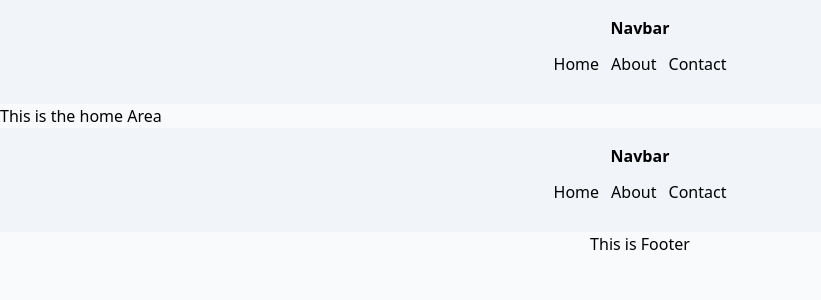
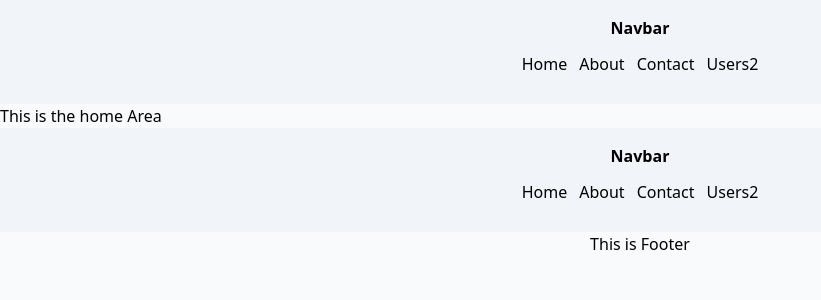
Before and after one commit to moudud-hoq/react-router, a React (Vite) app: page /header in a window 1280 px wide. Shown: the top 300 px of the page, without its empty margins (0-821 px from the left). Built offline with nearby package versions, Linux system fonts and the light colour scheme.

Commit message:
Users Data Displaying

```diff
--- a/src/Components/Header/Header.jsx
+++ b/src/Components/Header/Header.jsx
@@ -1,4 +1,5 @@
 import { Link } from "react-router-dom";
+import Users2 from "./../Users2/Users2";
 
 const Header = () => {
   return (
@@ -8,6 +9,7 @@ const Header = () => {
         <Link to="/">Home</Link>
         <Link to="/about">About</Link>
         <Link to="/contact">Contact</Link>
+        <Link to="/users2">Users2</Link>
       </nav>
     </div>
   );
--- a/src/Components/Home/Home.jsx
+++ b/src/Components/Home/Home.jsx
@@ -8,9 +8,7 @@ const Home = () => {
       <Header></Header>
       <h2>This is the home Area</h2>
 
-      <div className="">
         <Outlet></Outlet>
-      </div>
 
       <Footer className="mt-16"/>
     </div>
--- a/src/Components/NavBar/NavBar.jsx
+++ b/src/Components/NavBar/NavBar.jsx
@@ -9,6 +9,7 @@ const NavBar = () => {
     { id: 2, path: "/about", name: "About" },
     { id: 3, path: "/services", name: "Services" },
     { id: 4, path: "/contact", name: "Contact" },
+    { id: 4, path: "/users", name: "Users" },
     { id: 5, path: "*", name: "NotFound" },
   ];
 
--- a/src/Components/PriceOptions/PriceOptions.jsx
+++ b/src/Components/PriceOptions/PriceOptions.jsx
@@ -1,4 +1,3 @@
-import Feature from "../Feature/Feature";
 import PriceOption from "../PriceOption/PriceOption";
 
 const PriceOptions = () => {
--- a/src/Components/Users/Users.jsx
+++ b/src/Components/Users/Users.jsx
@@ -1,7 +1,12 @@
+import { useLoaderData } from "react-router-dom";
+
 const Users = () => {
+  const users = useLoaderData();
+
   return (
     <div>
       <h1>Here is users formula</h1>
+      <h1>Our Users: {users.length}</h1>
     </div>
   );
 };
--- /dev/null
+++ b/src/Components/Users2/Users2.jsx
@@ -0,0 +1,13 @@
+import { useLoaderData } from "react-router-dom";
+
+const Users2 = () => {
+  const users2 = useLoaderData();
+
+  return (
+    <div>
+      <h2>Users2: {users2.length}</h2>
+    </div>
+  );
+};
+
+export default Users2;
--- a/src/main.jsx
+++ b/src/main.jsx
@@ -6,9 +6,9 @@ import { createBrowserRouter, RouterProvider } from "react-router-dom";
 import Home from "./Components/Home/Home";
 import Header from "./Components/Header/Header";
 import Contact from "./Components/Contact/Contact";
-import Footer from "./Components/Footer/Footer";
 import About from "./Components/About/About";
 import Users from "./Components/Users/Users";
+import Users2 from "./Components/Users2/Users2";
 
 const router = createBrowserRouter([
   {
@@ -25,13 +25,19 @@ const router = createBrowserRouter([
       },
       {
         path: "/users",
+        loader: () => fetch("https://jsonplaceholder.typicode.com/users"),
         element: <Users></Users>,
       },
+
       {
         path: "/about",
         element: <About></About>,
       },
-
+      {
+        path: "/users2",
+        loader: () => fetch("https://jsonplaceholder.typicode.com/users"),
+        element: <Users2></Users2>,
+      },
     ],
   },
 ]);
```
